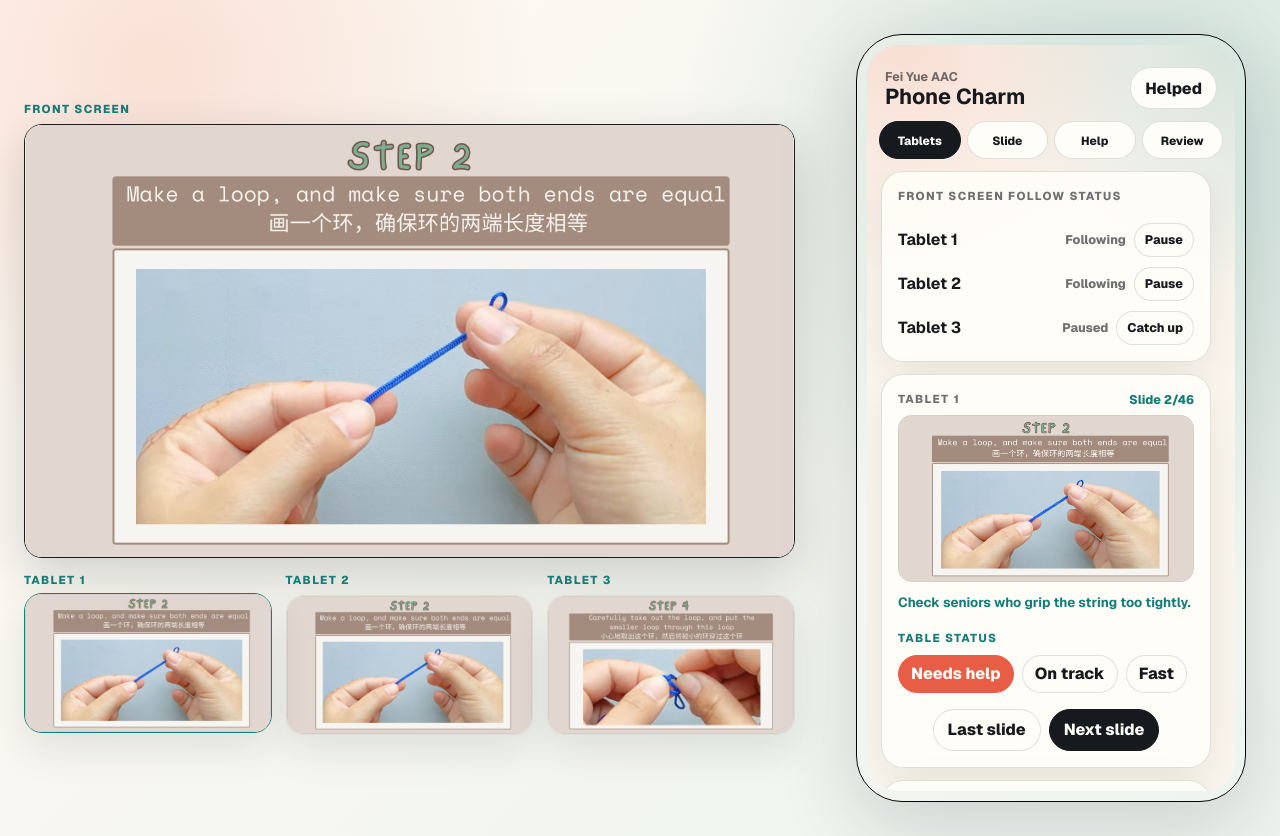
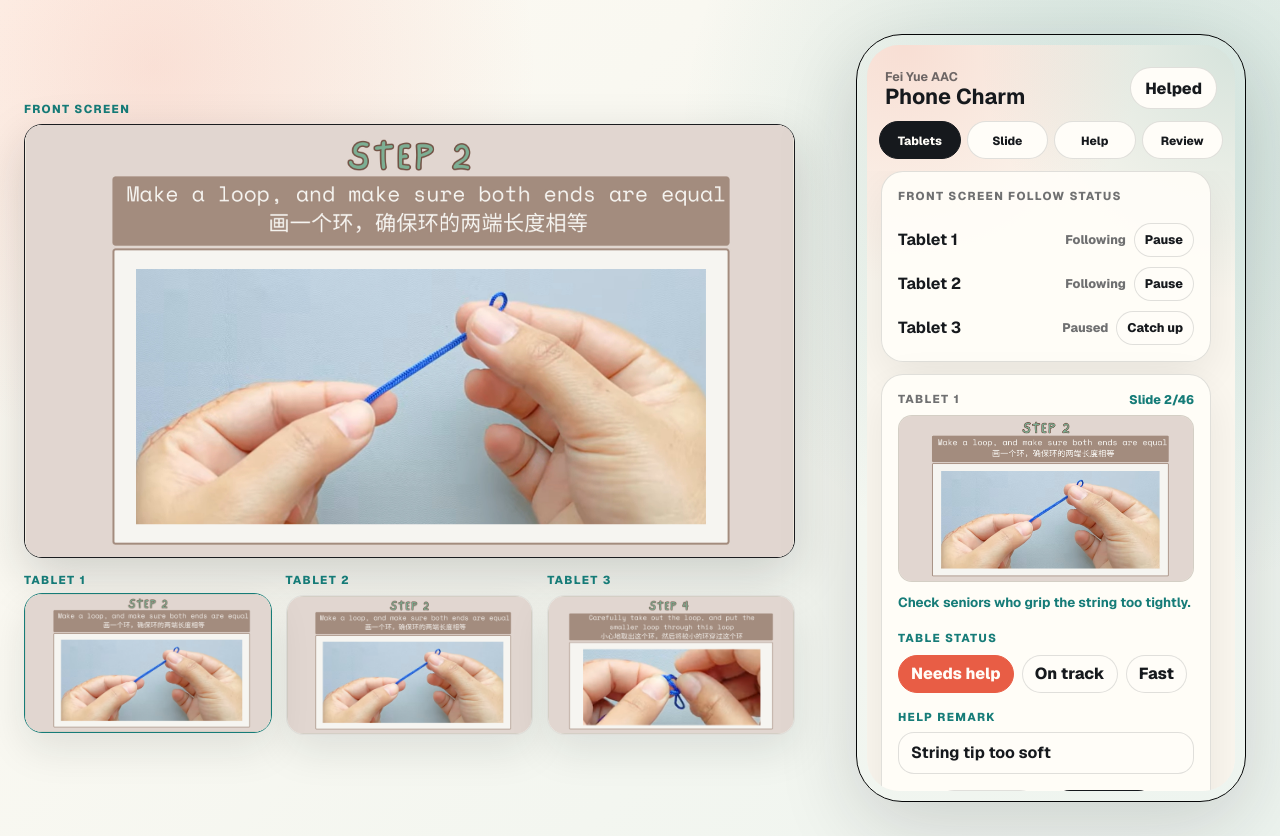
Before and after one commit to haowern98/pacepal-demo, a React (Vite) app: page / in a window 1280 px wide. Built offline with nearby package versions, Linux system fonts and the light colour scheme.

Commit message:
Add help remark field

```diff
--- a/src/main.jsx
+++ b/src/main.jsx
@@ -218,6 +218,20 @@ function TablesScreen({ state, setState }) {
             ))}
           </div>
         </div>
+        {table.status === "needs-help" && (
+          <label className="help-remark">
+            <span className="kicker">Help remark</span>
+            <input
+              type="text"
+              value={table.note}
+              placeholder="String tip too soft"
+              onChange={(event) => mutate(setState, (draft) => {
+                const draftTable = draft.tables.find((item) => item.id === table.id);
+                if (draftTable) draftTable.note = event.target.value;
+              })}
+            />
+          </label>
+        )}
         <div className="button-row">
           <button type="button" onClick={() => mutate(setState, previousTableStep)}>Last slide</button>
           <button type="button" className="primary" onClick={() => mutate(setState, advanceTableStep)}>Next slide</button>
--- a/src/styles.css
+++ b/src/styles.css
@@ -31,6 +31,7 @@ body {
 }
 
 button,
+input,
 textarea {
   font: inherit;
 }
@@ -378,6 +379,28 @@ button {
   color: var(--ink);
 }
 
+.help-remark {
+  display: grid;
+  gap: 8px;
+  margin-bottom: 16px;
+}
+
+.help-remark .kicker {
+  margin-bottom: 0;
+  color: var(--teal);
+}
+
+.help-remark input {
+  width: 100%;
+  min-height: 42px;
+  border: 1px solid var(--line);
+  border-radius: 16px;
+  padding: 0 12px;
+  background: var(--card);
+  color: var(--ink);
+  font-weight: 700;
+}
+
 .current-step .button-row {
   margin-top: auto;
 }
```
Also changed, not shown: 1 other file (tests, documents, lock files or other folders).
